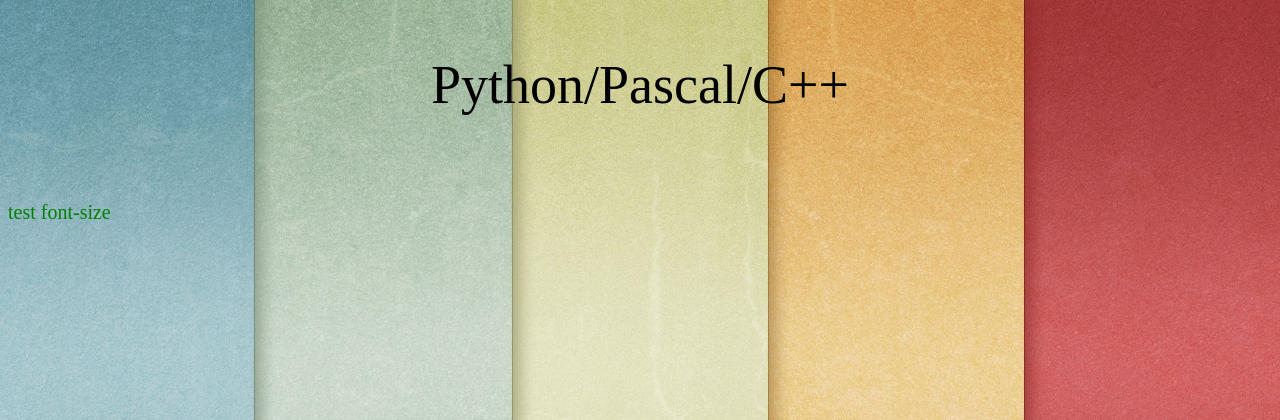
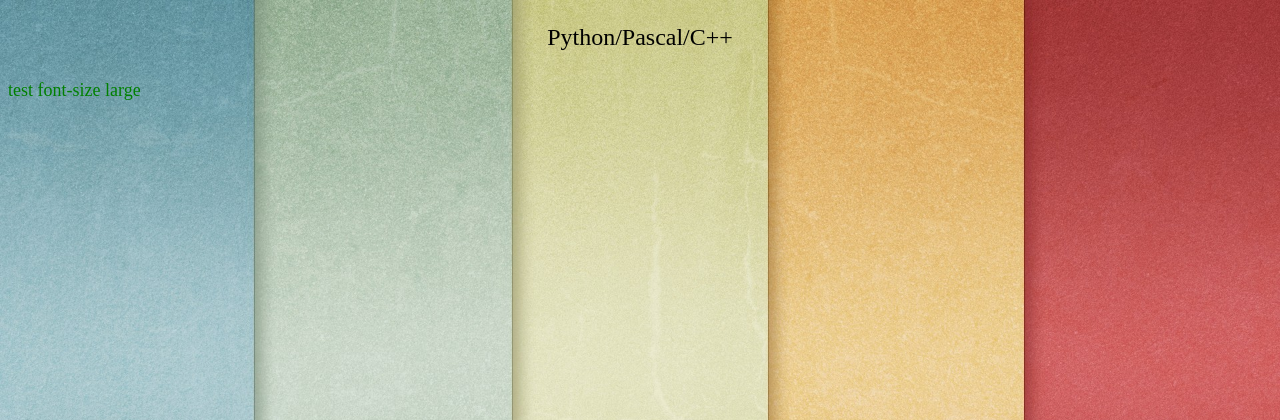
Before and after one commit to batsnap/batsnap.github.io, a PHP site: page / in a window 1280 px wide. Shown: the top 420 px of the page. Run offline with PHP 8.4, Linux system fonts and the light colour scheme.

Commit message:
Add Batyr

```diff
--- a/css/style.css
+++ b/css/style.css
@@ -1,6 +1,6 @@
 a {
     color:green;
-    font-size: 20px;
+    font-size: large;
 }
 
 div{
@@ -12,5 +12,5 @@ background-image:
 background-size: cover;
 }
 p{
-	font-size: 54px;
+	font-size: x-large;
 }
--- a/index.html
+++ b/index.html
@@ -9,6 +9,6 @@
 
     <body>
 	    <p align="center">Python/Pascal/C++<p/>
-        <a> test font-size<a/>
+        <a> test font-size large<a/>
     </body>
 </html>
```
